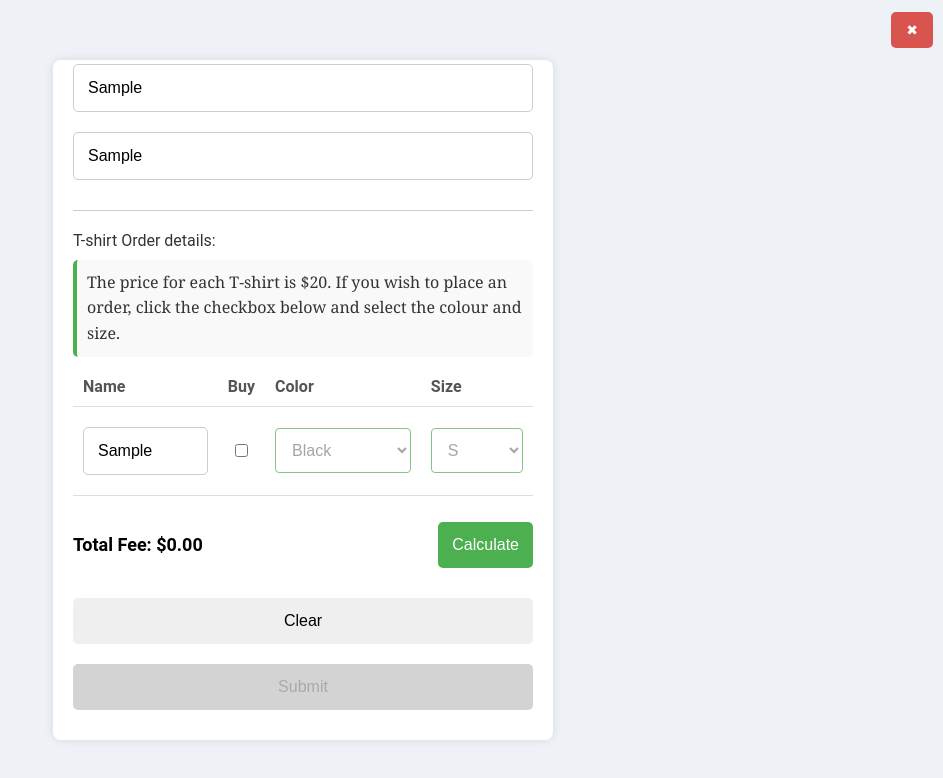
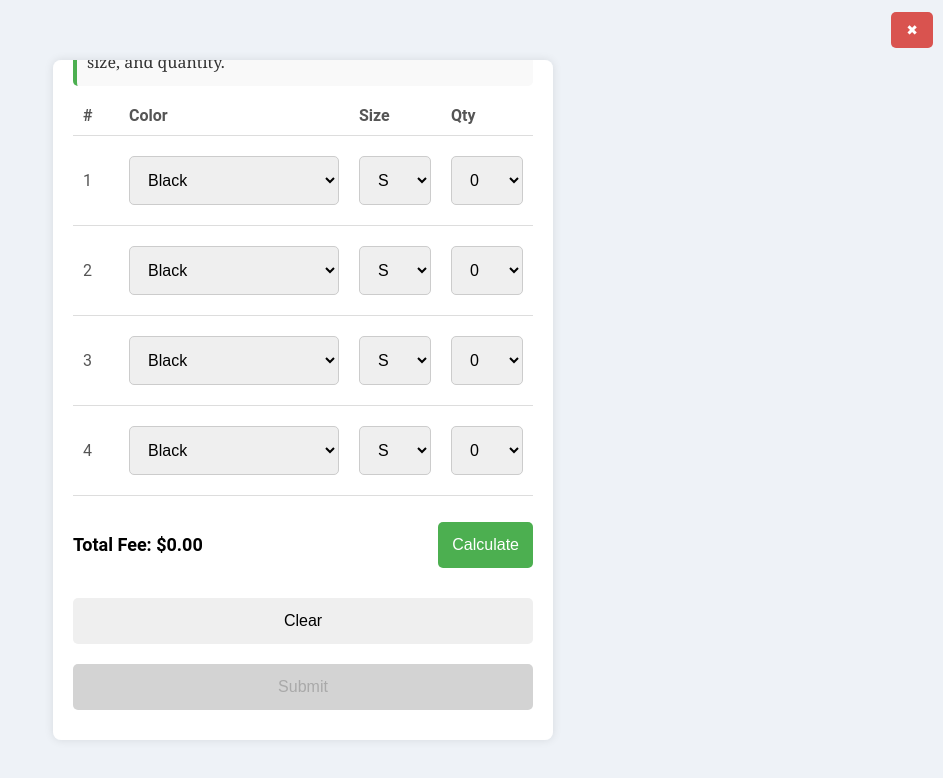
Before and after one commit to csum2/retreatReg-web, a plain HTML site: page form.html in a window 1280 px wide. Both pictures are taken after typing "Sample", "Sample", "Sample", "Sample" into the empty fields and a click on the button "Calculate". Shown: the whole page, without its empty margins (337-1280 px from the left). Drawn offline with Linux system fonts and the light colour scheme; some packages are replaced by stand-ins of ours; a script that the page names is missing.

Commit message:
Change T-shirt order table

```diff
--- a/form.html
+++ b/form.html
@@ -12,10 +12,11 @@
     <button class="logout-btn" id="logoutBtn" style="width: auto;">&#10006;</button>
     <div class="container">
         <h2>Retreat Registration Form</h2>
-        <p id="eventInfo1"><!-- Fill in the content for event information later -->
+        <p id="eventInfo1">
+            <!-- Fill in the content for event information later -->
             Please note that no matter how many persons (up to four) stay in the unit, you will pay the resident a fixed fee of $999.  Besides, each person has to pay for a meal plan of $200.  The meal plan includes two meals per day for two days.  There are no partial meal plans available.
         </p>
-        <p></p>
+
         <label for="familyCount">Number of families in the unit:</label>
         <select id="familyCount">
             <option value="1">1</option>
@@ -33,20 +34,132 @@
         <hr class="divider">
 
         <label>T-shirt Order details:</label>
-        <p id="eventInfo2"><!-- Fill in the content for event information later -->
-            The price for each T-shirt is $20.  If you wish to place an order, click the checkbox below and select the colour and size.
+        <p id="eventInfo2">
+            The price for each T-shirt is $20. Please select the color, size, and quantity.
         </p>
+
         <table id="tshirtOrderTable">
             <thead>
                 <tr>
-                    <th>Name</th>
-                    <th>Buy</th>
+                    <th>#</th>
                     <th>Color</th>
                     <th>Size</th>
+                    <th>Qty</th>
                 </tr>
             </thead>
             <tbody>
-                <!-- Rows will be added dynamically -->
+                <tr>
+                    <td>1</td>
+                    <td>
+                        <select class="colorSelect">
+                            <option value="Black" selected>Black</option>
+                            <option value="White">White</option>
+                            <option value="Yellow">Yellow</option>
+                            <option value="Red">Red</option>
+                        </select>
+                    </td>
+                    <td>
+                        <select class="sizeSelect">
+                            <option value="S" selected>S</option>
+                            <option value="M">M</option>
+                            <option value="L">L</option>
+                            <option value="XL">XL</option>
+                        </select>
+                    </td>
+                    <td>
+                        <select class="qtySelect">
+                            <option value="0" selected>0</option>
+                            <option value="1">1</option>
+                            <option value="2">2</option>
+                            <option value="3">3</option>
+                            <option value="4">4</option>
+                        </select>
+                    </td>
+                </tr>
+                <tr>
+                    <td>2</td>
+                    <td>
+                        <select class="colorSelect">
+                            <option value="Black" selected>Black</option>
+                            <option value="White">White</option>
+                            <option value="Yellow">Yellow</option>
+                            <option value="Red">Red</option>
+                        </select>
+                    </td>
+                    <td>
+                        <select class="sizeSelect">
+                            <option value="S" selected>S</option>
+                            <option value="M">M</option>
+                            <option value="L">L</option>
+                            <option value="XL">XL</option>
+                        </select>
+                    </td>
+                    <td>
+                        <select class="qtySelect">
+                            <option value="0" selected>0</option>
+                            <option value="1">1</option>
+                            <option value="2">2</option>
+                            <option value="3">3</option>
+                            <option value="4">4</option>
+                        </select>
+                    </td>
+                </tr>
+                <tr>
+                    <td>3</td>
+                    <td>
+                        <select class="colorSelect">
+                            <option value="Black" selected>Black</option>
+                            <option value="White">White</option>
+                            <option value="Yellow">Yellow</option>
+                            <option value="Red">Red</option>
+                        </select>
+                    </td>
+                    <td>
+                        <select class="sizeSelect">
+                            <option value="S" selected>S</option>
+                            <option value="M">M</option>
+                            <option value="L">L</option>
+                            <option value="XL">XL</option>
+                        </select>
+                    </td>
+                    <td>
+                        <select class="qtySelect">
+                            <option value="0" selected>0</option>
+                            <option value="1">1</option>
+                            <option value="2">2</option>
+                            <option value="3">3</option>
+                            <option value="4">4</option>
+                        </select>
+                    </td>
+                </tr>
+                <tr>
+                    <td>4</td>
+                    <td>
+                        <select class="colorSelect">
+                            <option value="Black" selected>Black</option>
+                            <option value="White">White</option>
+                            <option value="Yellow">Yellow</option>
+                            <option value="Red">Red</option>
+                        </select>
+                    </td>
+                    <td>
+                        <select class="sizeSelect">
+                            <option value="S" selected>S</option>
+                            <option value="M">M</option>
+                            <option value="L">L</option>
+                            <option value="XL">XL</option>
+                        </select>
+                    </td>
+                    <td>
+                        <select class="qtySelect">
+                            <option value="0" selected>0</option>
+                            <option value="1">1</option>
+                            <option value="2">2</option>
+                            <option value="3">3</option>
+                            <option value="4">4</option>
+                        </select>
+                    </td>
+                </tr>
             </tbody>
         </table>
 
@@ -60,110 +173,41 @@
     </div>
 
     <script>
-        const nameInputs = [document.getElementById('name1'), document.getElementById('name2'), document.getElementById('name3'), document.getElementById('name4')];
-        const tshirtOrderTableBody = document.getElementById('tshirtOrderTable').getElementsByTagName('tbody')[0];
         const submitButton = document.getElementById('submitForm');
+        const qtySelects = document.querySelectorAll('.qtySelect');
 
-        // Function to add a new row to the T-shirt order table
-        function addTshirtRow(name) {
-            const row = tshirtOrderTableBody.insertRow();
-
-            const nameCell = row.insertCell(0);
-            const orderCell = row.insertCell(1);
-            const colorCell = row.insertCell(2);
-            const sizeCell = row.insertCell(3);
-
-            nameCell.innerHTML = `<input type="text" value="${name}" readonly>`;
-            orderCell.innerHTML = `<input type="checkbox" class="orderCheckbox">`;
-            colorCell.innerHTML = `<select class="colorSelect" disabled>
-                                    <option value="Black">Black</option>
-                                    <option value="White">White</option>
-                                    <option value="Red">Red</option>
-                                   </select>`;
-            sizeCell.innerHTML = `<select class="sizeSelect" disabled>
-                                    <option value="S">S</option>
-                                    <option value="M">M</option>
-                                    <option value="L">L</option>
-                                    <option value="XL">XL</option>
-                                   </select>`;
-
-            attachCheckboxListener(orderCell.firstChild, colorCell.firstChild, sizeCell.firstChild);
-        }
-
-        // Attach checkbox listener to enable color and size selects
-        function attachCheckboxListener(checkbox, colorSelect, sizeSelect) {
-            checkbox.addEventListener('change', () => {
-                const isChecked = checkbox.checked;
-                colorSelect.disabled = !isChecked;
-                sizeSelect.disabled = !isChecked;
-            });
-        }
-
-        // Watch for input changes to add rows dynamically
-        nameInputs.forEach((input, index) => {
-            input.addEventListener('blur', () => {
-                const nameValue = input.value.trim();
-                const existingRows = Array.from(tshirtOrderTableBody.rows);
-
-                // Check if the row already exists or if maximum rows reached
-                if (nameValue && existingRows.length < 4 && !existingRows.some(row => row.cells[0].firstChild.value === nameValue)) {
-                    addTshirtRow(nameValue);
-                }
-            });
-        });
-
-        // Update button class and style based on state
-        function updateButtonStyle() {
-            if (submitButton.disabled) {
-                submitButton.style.backgroundColor = "#d3d3d3"; // Light gray for disabled
-                submitButton.style.color = "darkgray";
-                submitButton.style.cursor = "not-allowed";
-            } else {
-                submitButton.style.backgroundColor = "#00b306"; // Green for enabled
-                submitButton.style.color = "white";
-                submitButton.style.cursor = "pointer";
-            }
-        }
-        // Calculate total fee function
+        // Function to calculate total fee
         function calculateTotalFee() {
             let total = 0;
-            const rows = Array.from(tshirtOrderTableBody.rows);
-
-            rows.forEach(row => {
-                const checkbox = row.cells[1].firstChild;
-                if (checkbox.checked) {
-                    // Assuming each T-shirt costs $10; adjust the calculation as needed
-                    total += 10;
-                }
+            qtySelects.forEach(select => {
+                const qty = parseInt(select.value);
+                total += qty * 20; // Each T-shirt costs $20
             });
 
-            // Update total fee display
             document.getElementById('totalFee').textContent = `Total Fee: $${total.toFixed(2)}`;
 
             // Enable submit button if total is greater than 0, otherwise disable it
-            submitButton.disabled = total === 0; // Enable submit button if total is greater than 0
-            updateButtonStyle(); // Update button color
+            submitButton.disabled = total === 0;
         }
 
         document.getElementById('calculateFee').addEventListener('click', calculateTotalFee);
 
-        // Clear form and reset button state
+        // Clear form
         document.getElementById('clearInput').addEventListener('click', () => {
-            nameInputs.forEach(input => input.value = '');
-            tshirtOrderTableBody.innerHTML = ''; // Clear the table rows
+            document.querySelectorAll('.colorSelect, .sizeSelect, .qtySelect').forEach(select => {
+                select.selectedIndex = 0;
+            });
             document.getElementById('totalFee').textContent = 'Total Fee: $0.00';
-            submitButton.disabled = true; // Disable submit button
-            updateButtonStyle(); // Reset button color
+            submitButton.disabled = true;
         });
 
-        document.getElementById('submitForm').addEventListener('click', async () => {
-            // Submit form logic goes here (e.g., calculate total fee and send data to the server)
+        document.getElementById('submitForm').addEventListener('click', () => {
             Swal.fire({
-                    icon: 'success',
-                    title: 'Registration Completed',
-                    text: 'Please pay the fee by the deadline.',
-                    confirmButtonText: 'OK'
-                });
+                icon: 'success',
+                title: 'Order Submitted',
+                text: 'Your order has been submitted successfully.',
+                confirmButtonText: 'OK'
+            });
         });
 
         document.getElementById('logoutBtn').addEventListener('click', () => {
@@ -172,8 +216,6 @@
             localStorage.removeItem('userData');
             window.location.href = 'index.html';
         });
-
-        updateButtonStyle();
     </script>
 </body>
 </html>
--- a/style.css
+++ b/style.css
@@ -1,17 +1,17 @@
 body {
-    font-family: 'Roboto', sans-serif; /* Change to a more professional and modern font */
+    font-family: 'Roboto', sans-serif; /* Professional and modern font */
     display: flex;
     justify-content: center;
     align-items: center;
     height: 100vh;
     margin: 0;
-    background-color: #eef2f7; /* Slightly lighter background for a more polished look */
+    background-color: #eef2f7; /* Light background */
 }
 
-/* Style for the horizontal line divider */
+/* Horizontal line divider */
 .divider {
     border: none;
-    border-top: 1px solid #ccc; /* Slightly darker for better contrast */
+    border-top: 1px solid #ccc;
     margin: 20px 0;
 }
 
@@ -22,18 +22,17 @@ body {
     box-shadow: 0 0 10px rgba(0, 0, 0, 0.1);
     border-radius: 8px;
     background-color: #fff;
-    position: relative; /* Allow positioning of the logout button */
-    max-height: 80vh; /* Set a maximum height for the container */
+    position: relative;
+    max-height: 80vh; /* Set a maximum height */
     overflow-y: auto; /* Enable vertical scrolling */
 }
 
-/* Style for logout button */
+/* Logout button style */
 .logout-btn {
     position: absolute;
-    z-index: 1;
     top: 2px;
     right: 10px;
-    background-color: #d9534f; /* Bootstrap's red color */
+    background-color: #d9534f;
     color: white;
     border: none;
     cursor: pointer;
@@ -42,15 +41,15 @@ body {
     border-radius: 5px;
 }
 
-/* Style for form instructions and event info */
+/* General text and labels */
 p, h3, label {
-    color: #333; /* Dark gray for readability */
-    font-size: 16px; /* Consistent font size */
+    color: #333;
+    font-size: 16px;
     margin-bottom: 10px;
 }
 
-/* Style for input fields */
-.container input {
+/* Input field styles */
+.container input, .container select {
     width: 100%;
     padding: 14px;
     margin: 10px 0;
@@ -61,31 +60,13 @@ p, h3, label {
     transition: border-color 0.3s;
 }
 
-/* Input fields: change border on focus */
-.container input:focus {
+/* Input fields: border color on focus */
+.container input:focus, .container select:focus {
     border-color: #4CAF50;
     outline: none;
 }
 
-/* Style for select elements */
-.container select {
-    width: 100%;
-    padding: 12px;
-    margin: 10px 0;
-    box-sizing: border-box;
-    font-size: 16px;
-    border: 1px solid #4CAF50;
-    border-radius: 4px;
-    background-color: #fff;
-    transition: border-color 0.3s;
-}
-
-.container select:focus {
-    border-color: #45a049;
-    outline: none;
-}
-
-/* Table styling for T-shirt order */
+/* T-shirt order table styling */
 #tshirtOrderTable {
     width: 100%;
     border-collapse: collapse;
@@ -96,26 +77,28 @@ p, h3, label {
     padding: 10px;
     text-align: left;
     border-bottom: 1px solid #ddd;
-    color: #555; /* Darker font color for table content */
+    color: #555; /* Darker font color */
 }
 
+/* Column width adjustment */
 #tshirtOrderTable th:first-child,
 #tshirtOrderTable td:first-child {
-    width: 35%;
+    width: 10%; /* Narrowest column for row numbers */
 }
 
 #tshirtOrderTable th:nth-child(2),
 #tshirtOrderTable td:nth-child(2) {
-    width: 40px;
-    text-align: center;
+    width: 50%; /* Widest column for color dropdown */
 }
 
-#tshirtOrderTable th:nth-child(3), #tshirtOrderTable td:nth-child(3) {
-    width: 38%;
+#tshirtOrderTable th:nth-child(3),
+#tshirtOrderTable td:nth-child(3) {
+    width: 20%; /* Size column with enough width for 'WW' */
 }
 
-#tshirtOrderTable th:nth-child(4), #tshirtOrderTable td:nth-child(4) {
-    width: 30%;
+#tshirtOrderTable th:nth-child(4),
+#tshirtOrderTable td:nth-child(4) {
+    width: 20%; /* Qty column with enough width for 'WW' */
 }
 
 /* Button styling */
@@ -130,15 +113,8 @@ button {
     border: none;
 }
 
-/* Button styles when active */
 button:active {
     transform: scale(0.98);
-}
-
-/* Hover and enabled states */
-button#calculateFee:hover,
-button#submitForm:hover {
-    background-color: #45a049;
 }
 
 button#calculateFee {
@@ -152,22 +128,33 @@ button#submitForm:disabled {
     cursor: not-allowed;
 }
 
-/* Style for the total fee section */
+button#calculateFee:hover, button#submitForm:hover {
+    background-color: #45a049;
+}
+
+/* Total fee section */
 #totalFee {
     font-weight: bold;
     color: #000;
     font-size: 18px;
 }
 
-/* Styles for event information paragraphs */
+/* Event info styling */
 #eventInfo1, #eventInfo2 {
-    font-family: 'Georgia', serif; /* Elegant font type */
-    font-size: 16px; /* Increased font size for readability */
-    color: #333; /* Dark gray color for a professional look */
-    line-height: 1.6; /* Improved line height for better readability */
-    margin: 10px 0; /* Margin for spacing */
-    padding: 10px; /* Padding for a better visual effect */
-    border-left: 4px solid #4CAF50; /* Green left border for emphasis */
-    background-color: #f9f9f9; /* Light background color for contrast */
-    border-radius: 5px; /* Rounded corners for a softer look */
+    font-family: 'Georgia', serif;
+    font-size: 16px;
+    color: #333;
+    line-height: 1.6;
+    margin: 10px 0;
+    padding: 10px;
+    border-left: 4px solid #4CAF50;
+    background-color: #f9f9f9;
+    border-radius: 5px;
 }
+
+@media screen and (max-width: 480px) {
+    .container {
+        max-width: 100%;
+        padding: 15px;
+    }
+}
```
